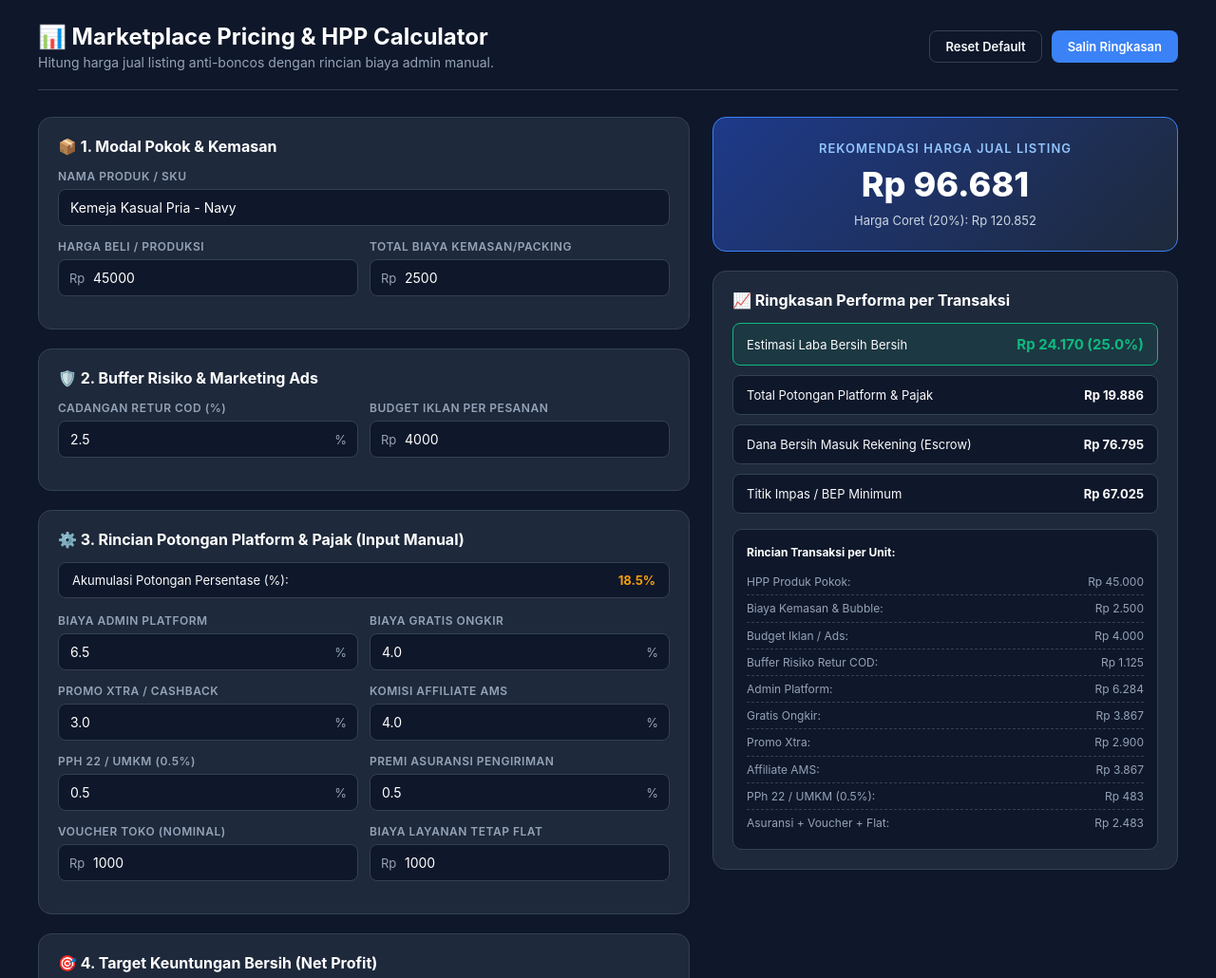
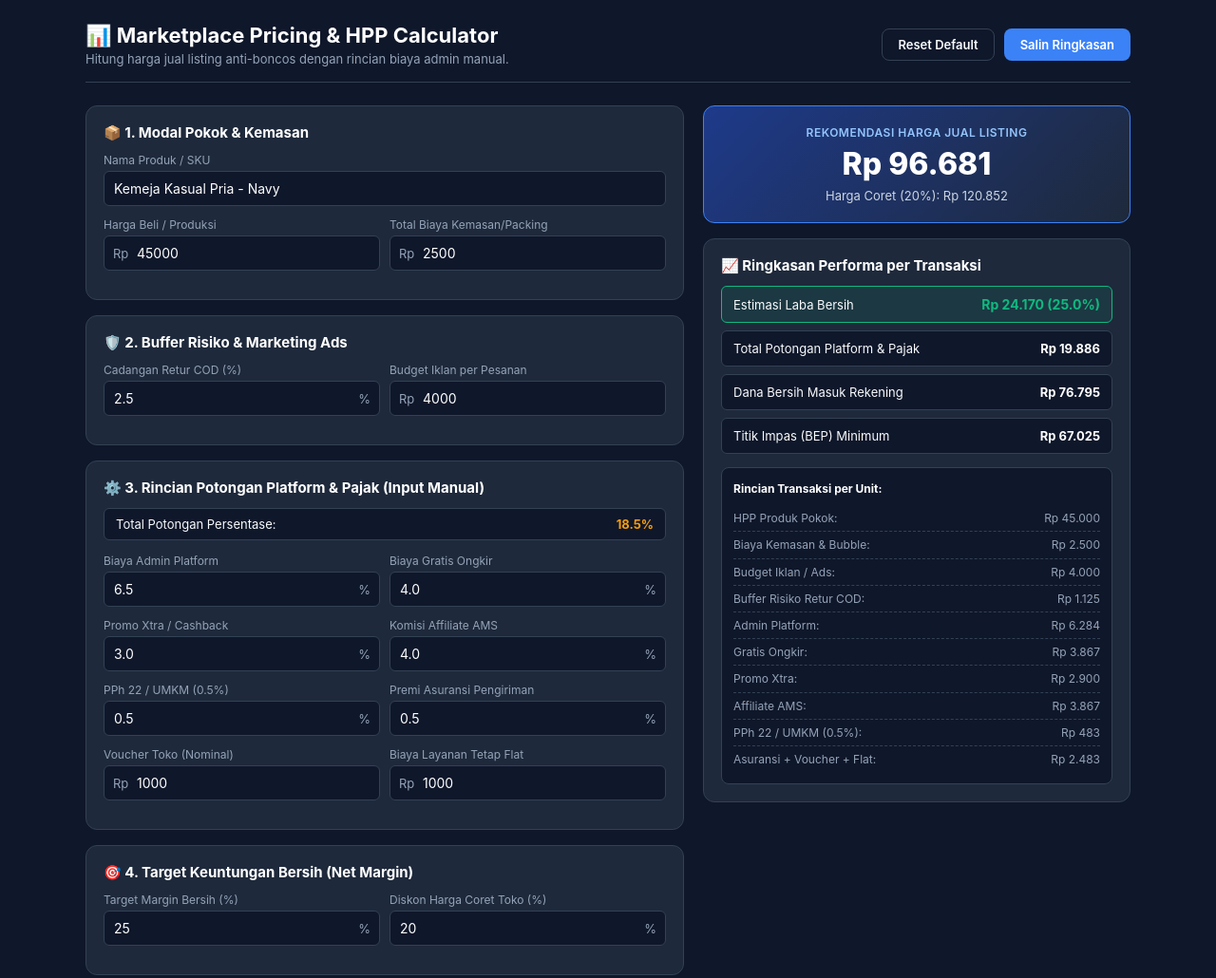
Before and after one commit to arisbuatpajak-dev/kalkulator-hpp, a plain HTML site: page index.html in a window 1280 px wide. Shown: the top 1030 px of the page at 95% size. Drawn offline with Linux system fonts and the light colour scheme.

Commit message:
Refactor styles and update text content in index.html
Removed unused CSS variables, adjusted styles for various elements, and updated text content for clarity.

```diff
--- a/index.html
+++ b/index.html
@@ -16,60 +16,46 @@
       --primary-hover: #2563eb;
       --emerald: #10b981;
       --amber: #f59e0b;
-      --rose: #f43f5e;
-      --cyan: #06b6d4;
     }
-
     * {
       box-sizing: border-box;
       margin: 0;
       padding: 0;
-      font-family: -apple-system, BlinkMacSystemFont, "Segoe UI", Roboto, Helvetica, Arial, sans-serif;
+      font-family: -apple-system, BlinkMacSystemFont, "Segoe UI", Roboto, sans-serif;
     }
-
     body {
       background-color: var(--bg);
       color: var(--text-main);
       min-height: 100vh;
       padding: 24px 16px;
     }
-
     .container {
-      max-width: 1200px;
+      max-width: 1100px;
       margin: 0 auto;
     }
-
     header {
-      margin-bottom: 28px;
+      margin-bottom: 24px;
       display: flex;
       flex-wrap: wrap;
       justify-content: space-between;
       align-items: center;
       gap: 16px;
       border-bottom: 1px solid var(--border);
-      padding-bottom: 20px;
+      padding-bottom: 16px;
     }
-
     .brand h1 {
-      font-size: 24px;
-      font-weight: 700;
+      font-size: 22px;
       color: #fff;
-      display: flex;
-      align-items: center;
-      gap: 8px;
     }
-
     .brand p {
-      font-size: 14px;
+      font-size: 13px;
       color: var(--text-muted);
       margin-top: 4px;
     }
-
     .actions {
       display: flex;
       gap: 10px;
     }
-
     .btn {
       padding: 8px 16px;
       border-radius: 8px;
@@ -77,200 +63,154 @@
       font-weight: 600;
       cursor: pointer;
       border: 1px solid transparent;
-      transition: all 0.2s;
     }
-
     .btn-outline {
       background: transparent;
       border-color: var(--border);
       color: var(--text-main);
     }
-    .btn-outline:hover {
-      background: var(--card-bg);
-    }
-
     .btn-primary {
       background: var(--primary);
       color: #fff;
     }
-    .btn-primary:hover {
-      background: var(--primary-hover);
-    }
-
     .main-grid {
       display: grid;
       grid-template-columns: 1fr;
-      gap: 24px;
+      gap: 20px;
     }
-
-    @media (min-width: 992px) {
+    @media (min-width: 900px) {
       .main-grid {
         grid-template-columns: 7fr 5fr;
       }
     }
-
     .card {
       background: var(--card-bg);
       border: 1px solid var(--border);
-      border-radius: 14px;
-      padding: 20px;
-      margin-bottom: 20px;
+      border-radius: 12px;
+      padding: 18px;
+      margin-bottom: 16px;
     }
-
     .card-title {
-      font-size: 16px;
+      font-size: 15px;
       font-weight: 700;
-      margin-bottom: 14px;
-      display: flex;
-      align-items: center;
-      gap: 8px;
+      margin-bottom: 12px;
       color: #fff;
     }
-
     .form-group {
-      margin-bottom: 14px;
+      margin-bottom: 12px;
     }
-
     .form-label {
       display: block;
       font-size: 12px;
-      font-weight: 600;
       color: var(--text-muted);
-      margin-bottom: 6px;
-      text-transform: uppercase;
-      letter-spacing: 0.5px;
+      margin-bottom: 4px;
     }
-
     .input-wrapper {
       position: relative;
       display: flex;
       align-items: center;
     }
-
     .input-prefix, .input-suffix {
       position: absolute;
       font-size: 13px;
       color: var(--text-muted);
-      pointer-events: none;
     }
-
-    .input-prefix { left: 12px; }
-    .input-suffix { right: 12px; }
-
-    input[type="text"], input[type="number"], select {
+    .input-prefix { left: 10px; }
+    .input-suffix { right: 10px; }
+    input[type="text"], input[type="number"] {
       width: 100%;
       background: var(--card-inner);
       border: 1px solid var(--border);
-      border-radius: 8px;
-      padding: 10px 12px;
+      border-radius: 6px;
+      padding: 9px 10px;
       font-size: 14px;
       color: #fff;
       outline: none;
-      transition: border-color 0.2s;
     }
-
-    input.has-prefix { padding-left: 36px; }
-    input.has-suffix { padding-right: 32px; }
-
-    input:focus, select:focus {
-      border-color: var(--primary);
-    }
-
+    input.has-prefix { padding-left: 34px; }
+    input.has-suffix { padding-right: 30px; }
+    input:focus { border-color: var(--primary); }
     .grid-2 {
       display: grid;
       grid-template-columns: 1fr 1fr;
-      gap: 12px;
+      gap: 10px;
     }
-
     .badge-bar {
       display: flex;
       justify-content: space-between;
       background: #0f172a;
-      padding: 10px 14px;
-      border-radius: 8px;
-      margin-bottom: 16px;
+      padding: 8px 12px;
+      border-radius: 6px;
+      margin-bottom: 14px;
       font-size: 13px;
       border: 1px solid var(--border);
     }
-
     .badge-bar span:last-child {
       font-weight: 700;
       color: var(--amber);
     }
-
-    /* Output Card */
     .hero-stat {
       background: linear-gradient(135deg, #1e3a8a, #1e293b);
       border: 1px solid #3b82f6;
-      border-radius: 14px;
-      padding: 24px;
+      border-radius: 12px;
+      padding: 20px;
       text-align: center;
-      margin-bottom: 20px;
+      margin-bottom: 16px;
     }
-
     .hero-label {
-      font-size: 13px;
+      font-size: 12px;
       text-transform: uppercase;
-      letter-spacing: 1px;
+      letter-spacing: 0.5px;
       color: #93c5fd;
       font-weight: 600;
     }
-
     .hero-value {
-      font-size: 36px;
+      font-size: 32px;
       font-weight: 800;
       color: #fff;
-      margin: 8px 0;
+      margin: 6px 0;
     }
-
     .hero-sub {
       font-size: 13px;
       color: #cbd5e1;
     }
-
     .stat-list {
       display: flex;
       flex-direction: column;
-      gap: 10px;
+      gap: 8px;
     }
-
     .stat-item {
       display: flex;
       justify-content: space-between;
       align-items: center;
-      padding: 12px 14px;
+      padding: 10px 12px;
       background: var(--card-inner);
       border: 1px solid var(--border);
-      border-radius: 8px;
+      border-radius: 6px;
       font-size: 13px;
     }
-
     .stat-item.highlight {
       border-color: var(--emerald);
       background: rgba(16, 185, 129, 0.1);
     }
-
     .stat-item .val {
       font-weight: 700;
       color: #fff;
     }
-
     .stat-item.highlight .val {
       color: var(--emerald);
-      font-size: 15px;
+      font-size: 14px;
     }
-
     .breakdown-box {
       background: var(--card-inner);
       border: 1px solid var(--border);
-      border-radius: 10px;
-      padding: 14px;
-      margin-top: 16px;
+      border-radius: 8px;
+      padding: 12px;
+      margin-top: 14px;
       font-size: 12px;
       line-height: 1.6;
       color: var(--text-muted);
     }
-
     .breakdown-row {
       display: flex;
       justify-content: space-between;
@@ -280,19 +220,16 @@
     .breakdown-row:last-child {
       border-bottom: none;
     }
-
     .toast {
       position: fixed;
-      bottom: 24px;
-      right: 24px;
+      bottom: 20px;
+      right: 20px;
       background: var(--emerald);
       color: #fff;
-      padding: 12px 20px;
-      border-radius: 8px;
+      padding: 10px 18px;
+      border-radius: 6px;
       font-size: 13px;
-      font-weight: 600;
       display: none;
-      box-shadow: 0 4px 14px rgba(0,0,0,0.4);
     }
   </style>
 </head>
@@ -311,9 +248,7 @@
   </header>
 
   <div class="main-grid">
-    <!-- INPUT COLUMN -->
     <div>
-      <!-- 1. MODAL DASAR -->
       <div class="card">
         <div class="card-title">📦 1. Modal Pokok & Kemasan</div>
         <div class="form-group">
@@ -338,7 +273,6 @@
         </div>
       </div>
 
-      <!-- 2. RISIKO & PEMASARAN -->
       <div class="card">
         <div class="card-title">🛡️ 2. Buffer Risiko & Marketing Ads</div>
         <div class="grid-2">
@@ -359,11 +293,10 @@
         </div>
       </div>
 
-      <!-- 3. RINCIAN BIAYA MARKETPLACE (MANUAL) -->
       <div class="card">
         <div class="card-title">⚙️ 3. Rincian Potongan Platform & Pajak (Input Manual)</div>
         <div class="badge-bar">
-          <span>Akumulasi Potongan Persentase (%):</span>
+          <span>Total Potongan Persentase:</span>
           <span id="totalPercentBadge">0%</span>
         </div>
 
@@ -436,9 +369,8 @@
         </div>
       </div>
 
-      <!-- 4. TARGET PROFIT -->
       <div class="card">
-        <div class="card-title">🎯 4. Target Keuntungan Bersih (Net Profit)</div>
+        <div class="card-title">🎯 4. Target Keuntungan Bersih (Net Margin)</div>
         <div class="grid-2">
           <div class="form-group">
             <label class="form-label">Target Margin Bersih (%)</label>
@@ -458,7 +390,6 @@
       </div>
     </div>
 
-    <!-- RESULT COLUMN -->
     <div>
       <div class="hero-stat">
         <div class="hero-label">Rekomendasi Harga Jual Listing</div>
@@ -470,7 +401,7 @@
         <div class="card-title">📈 Ringkasan Performa per Transaksi</div>
         <div class="stat-list">
           <div class="stat-item highlight">
-            <span>Estimasi Laba Bersih Bersih</span>
+            <span>Estimasi Laba Bersih</span>
             <span class="val" id="resNetProfit">Rp 0</span>
           </div>
           <div class="stat-item">
@@ -478,11 +409,11 @@
             <span class="val" id="resTotalFee">Rp 0</span>
           </div>
           <div class="stat-item">
-            <span>Dana Bersih Masuk Rekening (Escrow)</span>
+            <span>Dana Bersih Masuk Rekening</span>
             <span class="val" id="resDanaCair">Rp 0</span>
           </div>
           <div class="stat-item">
-            <span>Titik Impas / BEP Minimum</span>
+            <span>Titik Impas (BEP) Minimum</span>
             <span class="val" id="resBepPrice">Rp 0</span>
           </div>
         </div>
@@ -535,34 +466,22 @@
     const targetMargin = getNum('targetMargin');
     const diskonCoret = getNum('diskonCoret');
 
-    // Total persentase potongan platform + pajak
     const totalPercentFees = feeAdmin + feeGratisOngkir + feePromoXtra + feeAffiliate + taxPph + feeAsuransi;
     document.getElementById('totalPercentBadge').textContent = totalPercentFees.toFixed(1) + '%';
 
-    // Biaya modal riil
     const bufferNominal = hppBeli * (bufferCodPct / 100);
     const totalModalFix = hppBeli + biayaPacking + bufferNominal + budgetIklan + voucherToko + biayaFlat;
 
-    // Formula Anti-Boncos
-    // Harga Jual = TotalModalFix / (1 - (TotalPercentFees + TargetMargin) / 100)
     const rateDivider = 1 - ((totalPercentFees + targetMargin) / 100);
-    let sellingPrice = 0;
-    if (rateDivider > 0) {
-      sellingPrice = totalModalFix / rateDivider;
-    } else {
-      sellingPrice = totalModalFix * 2;
-    }
+    let sellingPrice = rateDivider > 0 ? (totalModalFix / rateDivider) : totalModalFix * 2;
 
-    // BEP (Margin 0%)
     const bepDivider = 1 - (totalPercentFees / 100);
     const bepPrice = bepDivider > 0 ? (totalModalFix / bepDivider) : totalModalFix;
 
-    // Harga Coret
     const coretPrice = diskonCoret > 0 && diskonCoret < 100
       ? sellingPrice / (1 - (diskonCoret / 100))
       : sellingPrice;
 
-    // Rincian Nilai
     const nomAdmin = sellingPrice * (feeAdmin / 100);
     const nomOngkir = sellingPrice * (feeGratisOngkir / 100);
     const nomXtra = sellingPrice * (feePromoXtra / 100);
@@ -574,7 +493,6 @@
     const danaCair = sellingPrice - totalPotongan;
     const netProfit = danaCair - (hppBeli + biayaPacking + bufferNominal + budgetIklan);
 
-    // Update Tampilan
     document.getElementById('resSellingPrice').textContent = formatRp(sellingPrice);
     document.getElementById('resCoretPrice').textContent = 'Harga Coret (' + diskonCoret + '%): ' + formatRp(coretPrice);
     document.getElementById('resNetProfit').textContent = formatRp(netProfit) + ' (' + ((netProfit / sellingPrice) * 100).toFixed(1) + '%)';
@@ -582,7 +500,6 @@
     document.getElementById('resDanaCair').textContent = formatRp(danaCair);
     document.getElementById('resBepPrice').textContent = formatRp(bepPrice);
 
-    // Update Breakdown
     document.getElementById('dtlHpp').textContent = formatRp(hppBeli);
     document.getElementById('dtlPacking').textContent = formatRp(biayaPacking);
     document.getElementById('dtlAds').textContent = formatRp(budgetIklan);
@@ -626,9 +543,8 @@
       `Rekomendasi Harga Jual: ${sell}\n` +
       `${coret}\n` +
       `Titik Impas (BEP): ${bep}\n` +
-      `Total Fee & Pajak Platform: ${fee}\n` +
-      `Estimasi Laba Bersih: ${net}\n` +
-      `-- Dihitung via Kalkulator HPP Marketplace --`;
+      `Total Fee & Pajak: ${fee}\n` +
+      `Estimasi Laba Bersih: ${net}`;
 
     navigator.clipboard.writeText(text).then(() => {
       const toast = document.getElementById('toast');
@@ -637,9 +553,7 @@
     });
   }
 
-  // Initial Calculation
   calculate();
 </script>
-
 </body>
 </html>
```
